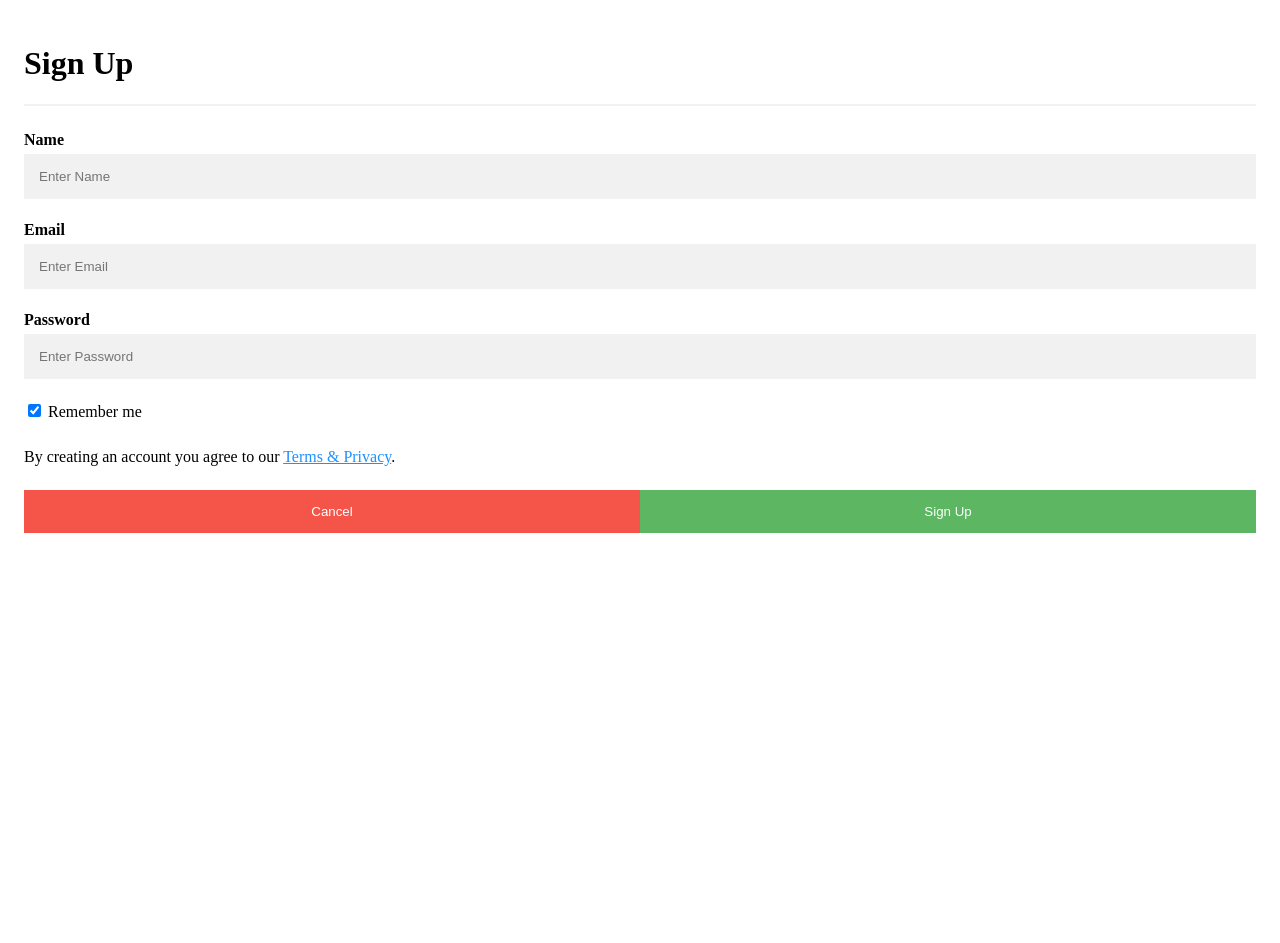
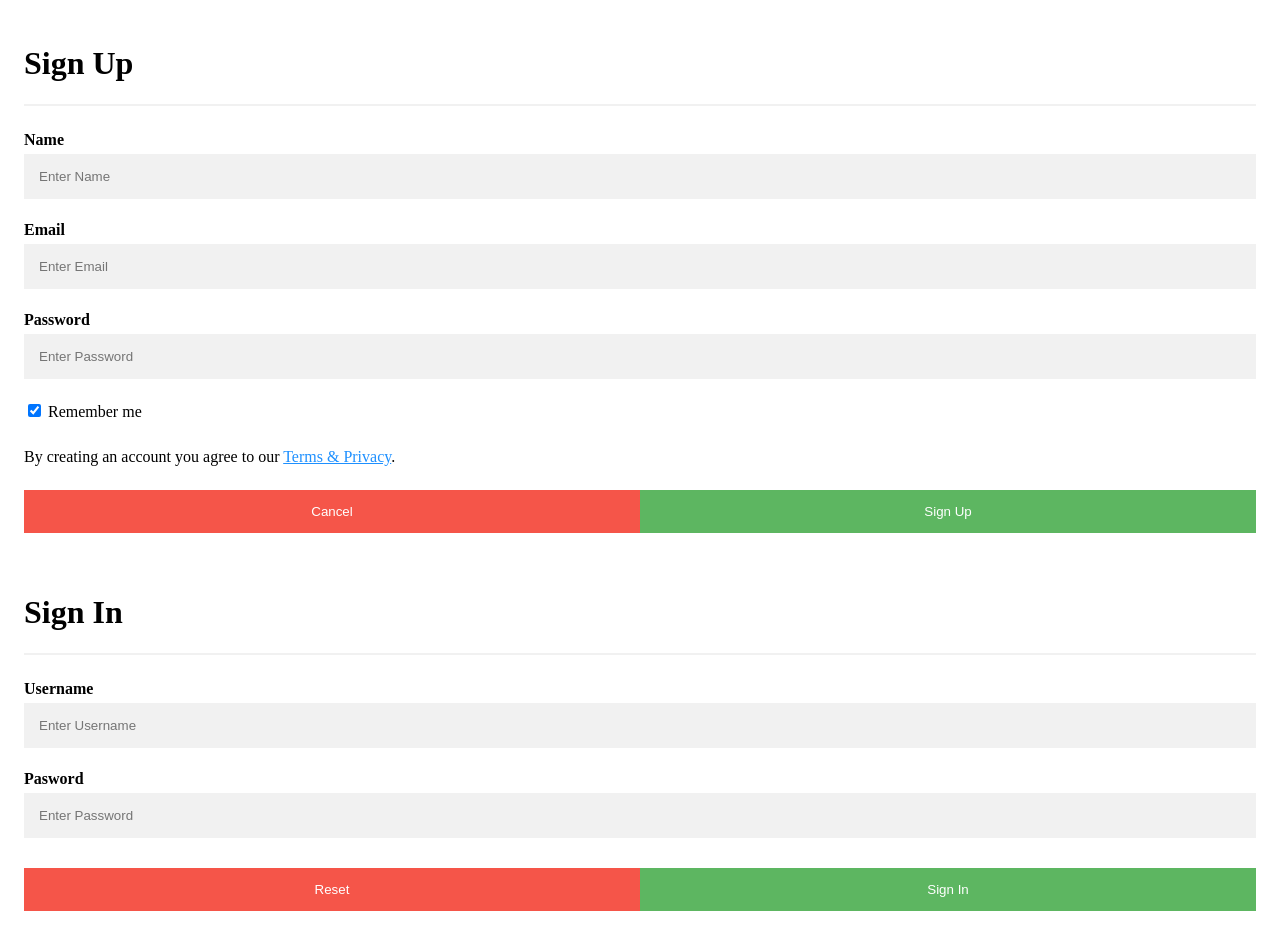
Before and after one commit to kalyan6013/DoctorApp, an Angular app: page / in a window 1280 px wide. Before the commit the page ends 800 px from the top, so only its background shows below. Built offline with nearby package versions, Linux system fonts and the light colour scheme.

Commit message:
Sigin Page

```diff
--- a/package.json
+++ b/package.json
@@ -22,6 +22,7 @@
     "@angular/platform-browser-dynamic": "^5.2.0",
     "@angular/router": "^5.2.0",
     "body-parser": "^1.18.2",
+    "bootstrap": "^4.1.0",
     "core-js": "^2.4.1",
     "express": "^4.16.3",
     "rxjs": "^5.5.6",
--- a/src/app/app.component.html
+++ b/src/app/app.component.html
@@ -1,2 +1,3 @@
 
 <app-registration></app-registration>
+<app-signin></app-signin>
--- /dev/null
+++ b/src/app/signin/signin.component.css
@@ -0,0 +1,69 @@
+body {font-family: Arial, Helvetica, sans-serif;}
+* {box-sizing: border-box}
+
+/* Full-width input fields */
+input[type=text], input[type=password] {
+    width: 100%;
+    padding: 15px;
+    margin: 5px 0 22px 0;
+    display: inline-block;
+    border: none;
+    background: #f1f1f1;
+}
+
+input[type=text]:focus, input[type=password]:focus {
+    background-color: #ddd;
+    outline: none;
+}
+
+hr {
+    border: 1px solid #f1f1f1;
+    margin-bottom: 25px;
+}
+
+/* Set a style for all buttons */
+button {
+    background-color: #4CAF50;
+    color: white;
+    padding: 14px 20px;
+    margin: 8px 0;
+    border: none;
+    cursor: pointer;
+    width: 100%;
+    opacity: 0.9;
+}
+
+button:hover {
+    opacity:1;
+}
+
+/* Extra styles for the cancel button */
+.cancelbtn {
+    padding: 14px 20px;
+    background-color: #f44336;
+}
+
+/* Float cancel and signup buttons and add an equal width */
+.cancelbtn, .signupbtn {
+  float: left;
+  width: 50%;
+}
+
+/* Add padding to container elements */
+.container {
+    padding: 16px;
+}
+
+/* Clear floats */
+.clearfix::after {
+    content: "";
+    clear: both;
+    display: table;
+}
+
+/* Change styles for cancel button and signup button on extra small screens */
+@media screen and (max-width: 300px) {
+    .cancelbtn, .signupbtn {
+       width: 100%;
+    }
+}
--- /dev/null
+++ b/src/app/signin/signin.component.html
@@ -0,0 +1,19 @@
+<div id="SignIn">
+  <form>
+      <div class="container">
+          <h1>Sign In</h1>
+          <hr>
+
+          <label><b>Username</b></label>
+          <input type="text" placeholder="Enter Username" name="username" required>
+
+          <label><b>Pasword</b></label>
+          <input type="password" placeholder="Enter Password" name="password" required>
+
+          <div class="clearfix">
+            <button type="button" class="cancelbtn">Reset</button>
+            <button type="submit" class="signupbtn">Sign In</button>
+          </div>
+        </div>
+  </form>
+</div>
--- /dev/null
+++ b/src/app/signin/signin.component.ts
@@ -0,0 +1,15 @@
+import { Component, OnInit } from '@angular/core';
+
+@Component({
+  selector: 'app-signin',
+  templateUrl: './signin.component.html',
+  styleUrls: ['./signin.component.css']
+})
+export class SigninComponent implements OnInit {
+
+  constructor() { }
+
+  ngOnInit() {
+  }
+
+}
--- a/src/styles.css
+++ b/src/styles.css
@@ -1 +1,2 @@
 /* You can add global styles to this file, and also import other style files */
+/*@import "./bootstrap/dist/css/bootstrap.min.css";*/
```
Also changed, not shown: src/app/app.module.ts (+6 -2 lines), 2 other files (tests, documents, lock files or other folders).
